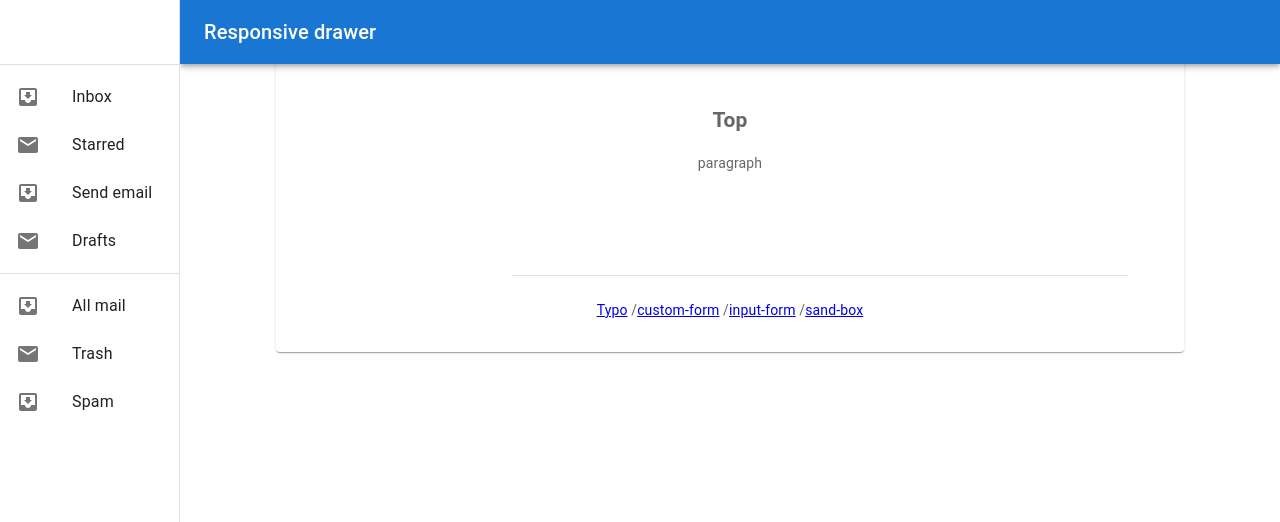
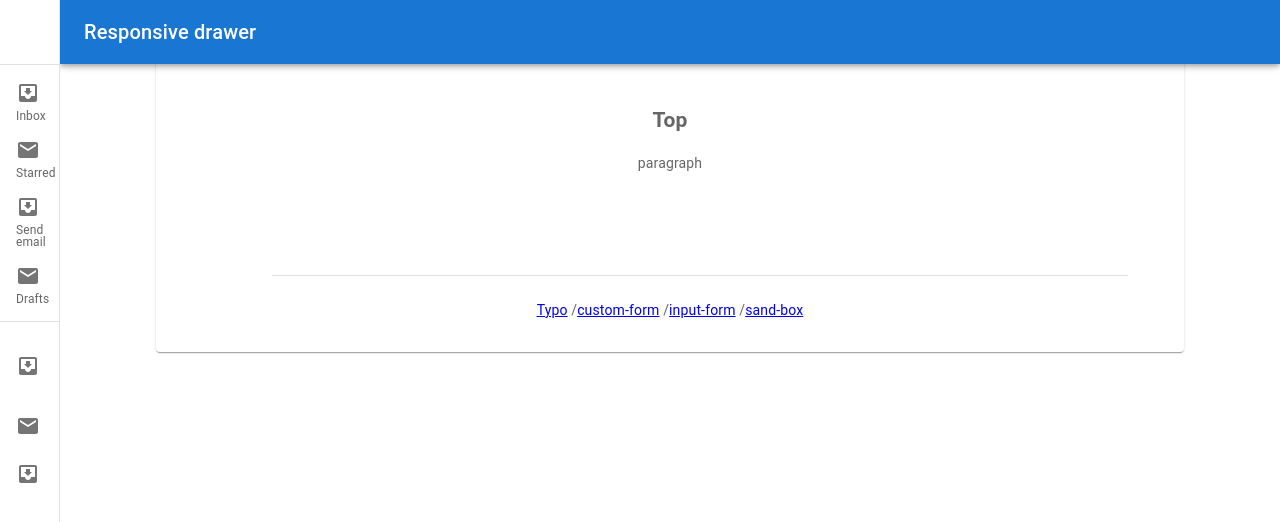
Before and after one commit to BoxPistols/MUI-SandBox_220430, a React (Create React App) app: page / in a window 1280 px wide. Shown: the top 522 px of the page. Built offline with nearby package versions, Linux system fonts and the light colour scheme.

Commit message:
BaseStyle / ReUi-SideMenu

```diff
--- a/src/layout/global-drawer.tsx
+++ b/src/layout/global-drawer.tsx
@@ -16,7 +16,7 @@ import MenuIcon from '@mui/icons-material/Menu'
 import Toolbar from '@mui/material/Toolbar'
 import Typography from '@mui/material/Typography'
 
-export const drawerWidth = 180
+export const drawerWidth = 60
 
 interface Props {
   /**
@@ -42,10 +42,22 @@ export default function ResponsiveDrawer(props: Props) {
         {['Inbox', 'Starred', 'Send email', 'Drafts'].map((text, index) => (
           <ListItem key={text} disablePadding>
             <ListItemButton>
-              <ListItemIcon>
-                {index % 2 === 0 ? <InboxIcon /> : <MailIcon />}
-              </ListItemIcon>
-              <ListItemText primary={text} />
+              <Box>
+                <ListItemIcon>
+                  {index % 2 === 0 ? <InboxIcon /> : <MailIcon />}
+                </ListItemIcon>
+                {/* <ListItemText primary={text} /> */}
+                <Typography
+                  sx={{
+                    fontSize: 12,
+                    whitespace: 'wrap',
+                    lineHeight: 1,
+                    color: 'text.secondary',
+                  }}
+                >
+                  {text}
+                </Typography>
+              </Box>
             </ListItemButton>
           </ListItem>
         ))}
--- a/src/layout/top.tsx
+++ b/src/layout/top.tsx
@@ -28,9 +28,8 @@ const Top: React.FC = (): JSX.Element => {
         <p>paragraph</p>
         <ResponsiveDrawer />
         <nav>
-          <Link to="form">Typo</Link> /
-          <Link to="custom-form">custom-form</Link> /
-          <Link to="input-form">input-form</Link> /
+          <Link to="form">Typo</Link> /<Link to="custom-form">custom-form</Link>{' '}
+          /<Link to="input-form">input-form</Link> /
           <Link to="sand-box">sand-box</Link>
         </nav>
         {/* </ResponsiveDrawer> */}
```
